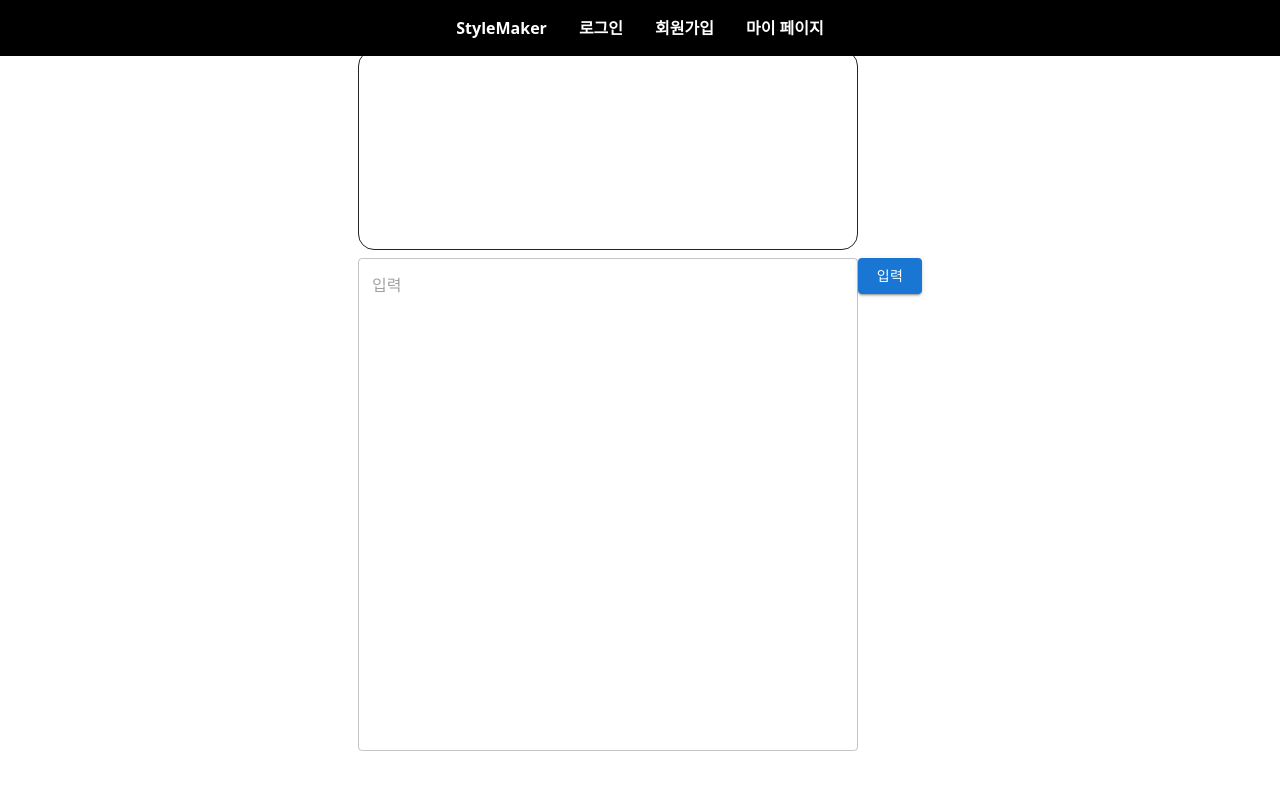
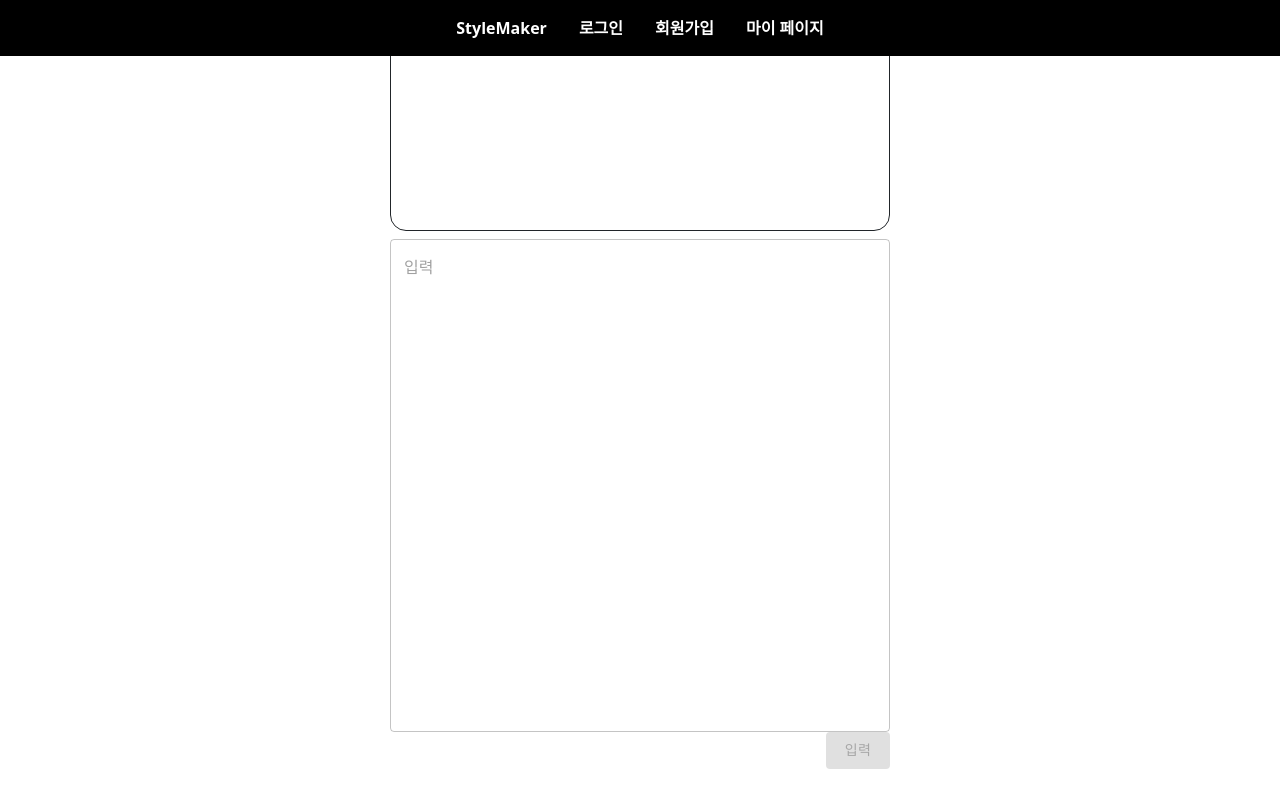
Before and after one commit to HNU-Capstone-TPO/frontend, a React (Create React App) app: page / in a window 1280 px wide. Built offline with nearby package versions, Linux system fonts and the light colour scheme.

Commit message:
Add files via upload

```diff
--- a/src/components/Home/Helper.js
+++ b/src/components/Home/Helper.js
@@ -18,7 +18,7 @@ const Helper = ({tags}) => {
     const [helpMessage, setHelpMessage] = useState(helpList[0]);
 
     useEffect(() => {
-        console.log(tags);
+        console.log("helper", tags);
         if (tags.length !== 0 && check2) {
             setHelpMessage(helpList[1]);
             setCheck2(false);
--- a/src/components/Home/Input.js
+++ b/src/components/Home/Input.js
@@ -1,37 +1,62 @@
-import {useState} from 'react'
+import {useState, useEffect} from 'react'
 import TextField from '@mui/material/TextField';
 import Button from '@mui/material/Button';
 
 
-const Input = ({getTags, onSubmit}) => {
+const Input = ({setTags, onSubmit, tags}) => {
     const [input, setInput] = useState('');
     const [start, setStart] = useState(0);
+    const [check, setCheck] = useState(false);
+    const [isDisabled, setIsDisabled] = useState(false);
     var newTag = null;
+    /*
+    const removeTag = (tag) => {
+      setTags(prevTags => prevTags.filter((t) => t !== tag))
+    }
+    */
+    useEffect(()=>{
+      //성별 감지->버튼 활성화
+      if(input.includes("공용")||input.includes("남자")||input.includes("여자")){
+        setCheck(true);
+        setIsDisabled(true);
+        console.log("감지");
+      }
+      /*입력 수정
+      for(let tag of tags){
+        if(!input.includes(tag)&&tags.length!==0){
+          removeTag(tag);
+          console.log("태그", tag);
+          console.log("태그들", tags);
+        }
+      }
+      */
+    },[input])
 
-
-    const handleOnKeyPress = async (e, callback) => {
+    const handleOnKeyPress = async (e) => {
       if (e.key === "Enter" || e.key === " ") {
         console.log("before:" + start);
         newTag = input.substr(start, input.length).trim();
         if (newTag === "") {
           return;
         }
-        await getTags(newTag);
+        await setTags([...tags, newTag]);
         setStart(input.length);
-        if (callback) {
+
+        /*if (callback) {
           callback();
-        }
+        }*/
       }
     };
 
     const handleSubmit = async (e) => {
-      await handleOnKeyPress({ key: " " }, () => {
-        onSubmit();
-      });
+      await handleOnKeyPress({ key: " " });
+      onSubmit();
+
+
     };
 
     return (
-        <div className="textfield-wrapper">
+        <div className="textfield-wrapper" style={{ display: 'flex', flexDirection: 'column' }}>
             <TextField
                 style={{width: '500px'}}
                 id="outlined-multiline-static"
@@ -42,11 +67,9 @@ const Input = ({getTags, onSubmit}) => {
                 onKeyDown={(e) => handleOnKeyPress(e, e.target.value)}
             />
 
-                    <Button variant="contained" onClick={handleSubmit}>
+                    <Button style={{marginLeft: 'auto'}} disabled={!isDisabled} variant="contained" onClick={handleSubmit}>
                     입력
                     </Button>
-
-
       </div>
     )
 }
--- a/src/components/Result/Styling.css
+++ b/src/components/Result/Styling.css
@@ -38,4 +38,5 @@
   padding: 10px;
   border: 1px solid #ccc;
   border-radius: 5px;
+  z-index: 3;
 }
--- a/src/pages/Home.css
+++ b/src/pages/Home.css
@@ -17,8 +17,10 @@
     margin-left: 0%;
 }
 .textfield-wrapper {
-    position: relative;
-    display: inline-block;
+    display: flex;
+    flex-direction: column;
+    align-items: center;
+    justify-content: flex-end;
   }
 
   .textfield-wrapper > a {
--- a/src/pages/Home.js
+++ b/src/pages/Home.js
@@ -12,12 +12,14 @@ const Home = () => {
     const [query, setQuery] = useState([]);
     const [submitFlag, setSubmitFlag] = useState(false);
     //const [users, setUsers] = useState([]);
-
     const navigate = useNavigate();
 
+
     const handleSubmit = () => {
-      setSubmitFlag(!submitFlag);
+          setSubmitFlag(!submitFlag);
+
     };
+
     useEffect(() => {
       if (submitFlag) {
         const formData = new FormData();
@@ -62,17 +64,18 @@ const Home = () => {
     setQuery(tags);
   };
 */
+  /*
   const getTags = async (newTag) => {
     setTags([...tags, newTag]);
   };
-
+  */
 
 
     return (
         <div className="home">
             <div className="right">
                 <div className="helper" ><Helper tags={tags}/></div>
-                <div className="input" ><Input onSubmit={handleSubmit} getTags={getTags}/></div>
+                <div className="input" ><Input onSubmit={handleSubmit} setTags={setTags} tags={tags}/></div>
             </div>
         </div>
     )
```
